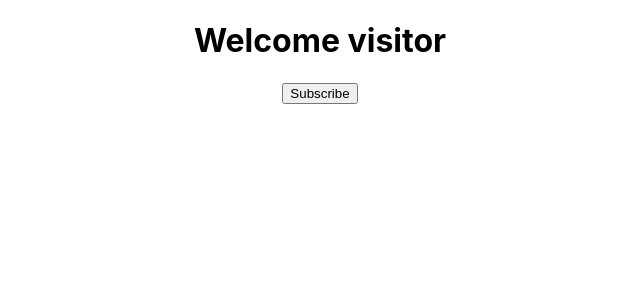
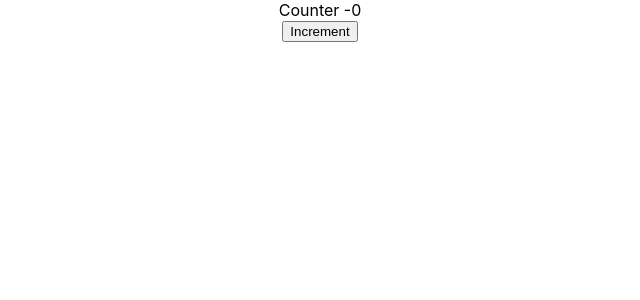
Before and after one commit to vigneshmagudeeswaran/codeevaluation, a React (Create React App) app: page / in a window 1280 px wide. Shown: the top 300 px of the page, without its empty margins (320-960 px from the left). Built offline with nearby package versions, Linux system fonts and the light colour scheme.

Commit message:
setState

```diff
--- a/src/App.js
+++ b/src/App.js
@@ -4,10 +4,12 @@
 import Welcome from "./components/Welcome";
 import Hello from "./components/Hello";
 import Message from "./components/Message";
+import Counter from "./components/Counter";
 
 function App() {
   return (
     <div className="App">
+      <Counter />
       {/* <Greet name="Saravana" heroName="Superman">
         <p>This is children</p>
       </Greet>
@@ -19,7 +21,7 @@
       <Welcome name="Saravana" heroName="Superman" />
       <Welcome name="Clark" heroName="Wonder Women" />
       <Hello name="Diana" /> */}
-      <Message />
+      {/* <Message /> */}
     </div>
   );
 }
--- /dev/null
+++ b/src/components/Counter.js
@@ -0,0 +1,33 @@
+import React, { Component } from "react";
+
+class Counter extends Component {
+  constructor(props) {
+    super(props);
+
+    this.state = {
+      count: 0,
+    };
+  }
+
+  increment() {
+    this.setState(
+      {
+        count: this.state.count + 1,
+      },
+      () => {
+        console.log("callback Value", this.state.count);
+      }
+    );
+    console.log(this.state.count);
+  }
+  render() {
+    return (
+      <div>
+        <div>Counter -{this.state.count}</div>
+        <button onClick={() => this.increment()}>Increment</button>
+      </div>
+    );
+  }
+}
+
+export default Counter;
```
